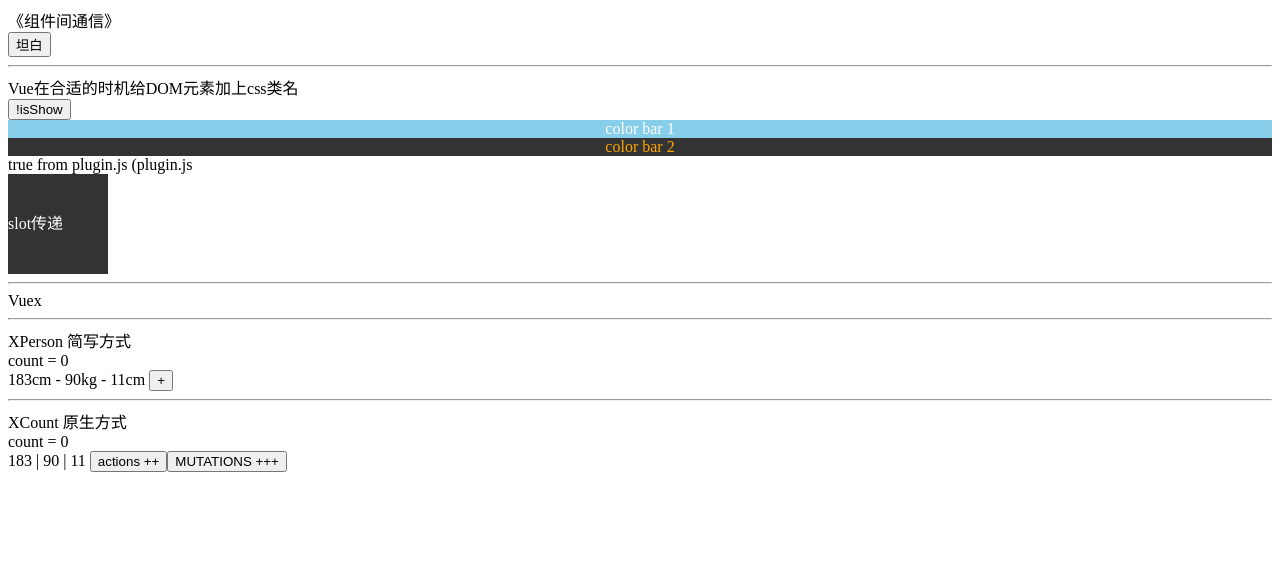
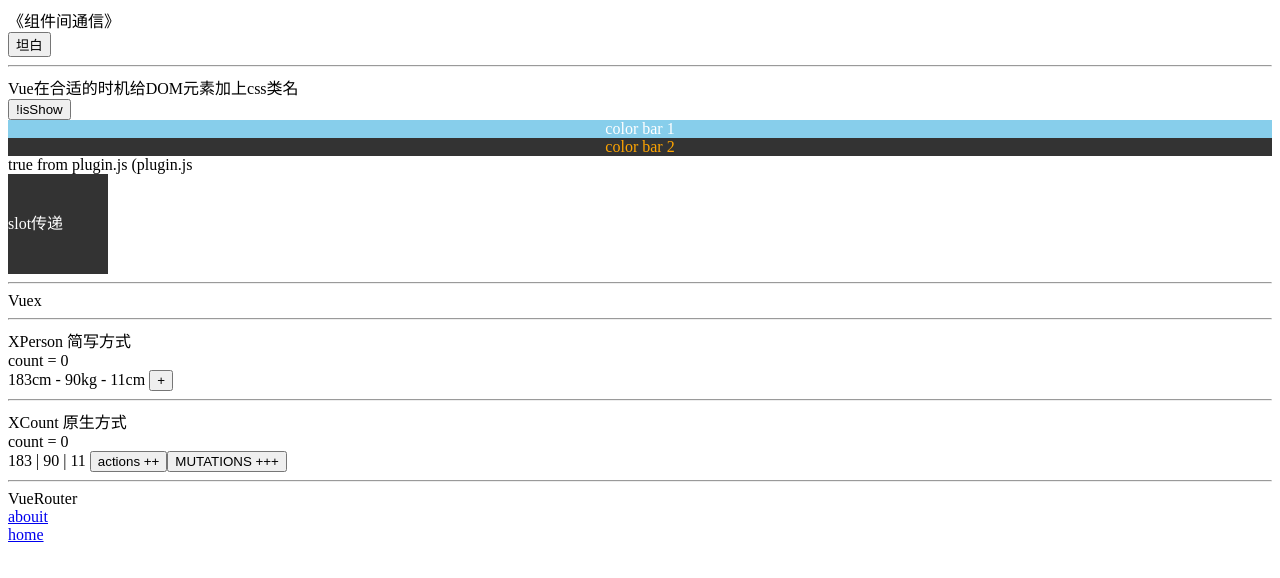
Before and after one commit to Koukou3000/front-playground, a Vue app in the folder cli_test/: page /#/ in a window 1280 px wide. Shown: the top 578 px of the page. Built offline with nearby package versions, Linux system fonts and the light colour scheme.

Commit message:
dont know what happens

```diff
--- a/cli_test/package.json
+++ b/cli_test/package.json
@@ -11,6 +11,7 @@
     "axios": "^1.4.0",
     "core-js": "^3.8.3",
     "vue": "^2.6.14",
+    "vue-router": "^3.6.5",
     "vuex": "^3.6.2"
   },
   "devDependencies": {
--- a/cli_test/src/App.vue
+++ b/cli_test/src/App.vue
@@ -14,6 +14,12 @@
         Vuex
         <XPerson/>
         <XCount/>
+        <hr>
+
+        VueRouter <br>
+        <router-link to="/about" active-class="router-bold">abouit</router-link><br>
+        <router-link to="/home" active-class="router-bold">home</router-link>
+        <router-view></router-view>
     </div>
 </template>
 
@@ -29,3 +35,9 @@
         components:{MyStudent,MyRoomMate,TransitionLearn,XPerson,XCount},
    }
 </script>
+
+<style lang="css">
+    .router-bold{
+        font-weight: bold;
+    }
+</style>
--- /dev/null
+++ b/cli_test/src/components/RAbout.vue
@@ -0,0 +1,13 @@
+<template>
+  <div>RAbout</div>
+</template>
+
+<script>
+export default {
+    name:'RAbout'
+}
+</script>
+
+<style>
+
+</style>
--- /dev/null
+++ b/cli_test/src/components/RHome.vue
@@ -0,0 +1,13 @@
+<template>
+  <div>RHOme</div>
+</template>
+
+<script>
+export default {
+    name:'RHome'
+}
+</script>
+
+<style>
+
+</style>
--- a/cli_test/src/main.js
+++ b/cli_test/src/main.js
@@ -3,14 +3,23 @@ import Vue from 'vue'
 import App from './App.vue'
 
 Vue.config.productionTip = false
+
+//custom 自选插件
 import plugin from './plugin'
+Vue.use(plugin)
+
+// vuex 全局数据管理
 import store from './store'
-Vue.use(plugin)
 Vue.use(store)
 
+// vue-router 路由
+import VueRouter from 'vue-router'
+import router from './router'
+Vue.use(VueRouter)
 
 new Vue({
     render: h => h(App), // 介绍见main_learn.js
+    router: router,
     store: store,
     beforeCreate() {
         Vue.prototype.$bus = this // 安装全局事件总线
--- /dev/null
+++ b/cli_test/src/router/index.js
@@ -0,0 +1,18 @@
+// vue-router
+import VueRouter from 'vue-router'
+
+import RAbout from '../components/RAbout'
+import RHome from '../components/RHome'
+const router = new VueRouter({
+    routes:[
+        {
+            path:'/about',
+            component:RAbout
+        },
+        {
+            path:'/home',
+            component:RHome
+        }
+    ]
+})
+export default router
```
Also changed, not shown: 1 other file (tests, documents, lock files or other folders).
